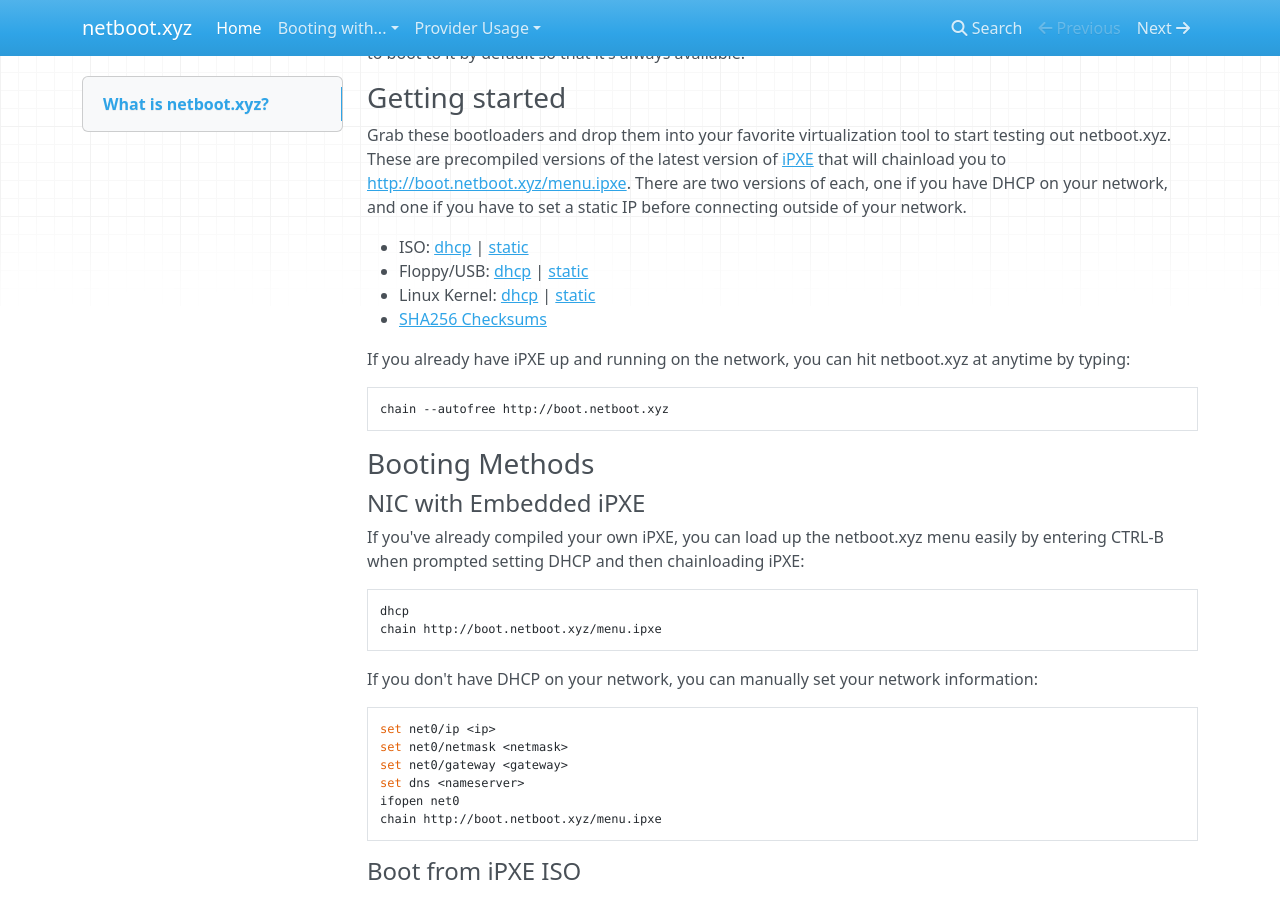
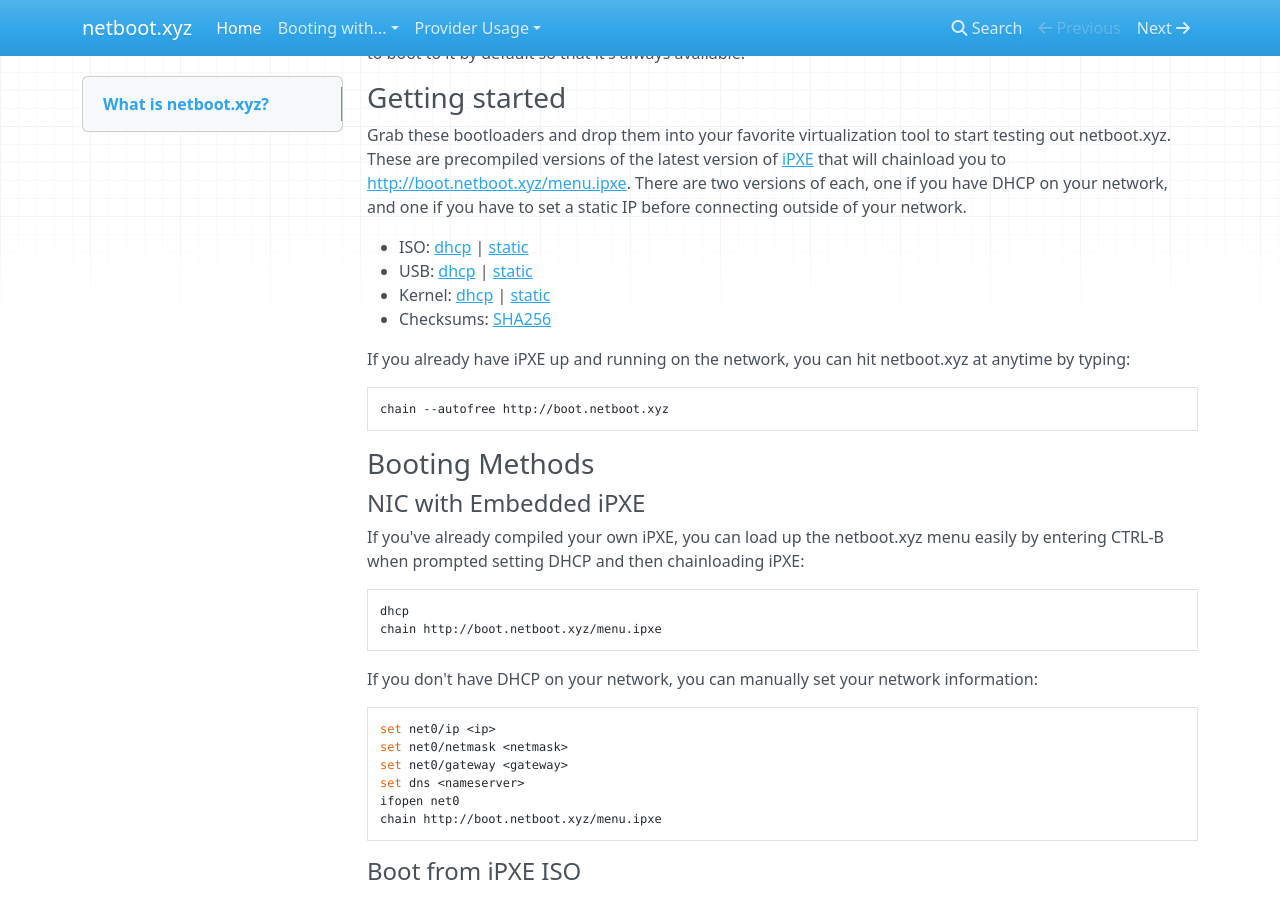
Before and after one commit to netbootxyz/netboot.xyz, an MkDocs documentation site: the page built from docs/index.md, in a window 1280 px wide and 900 px high, scrolled down 593 px. Built offline with MkDocs 1.6.1, drawn with Linux system fonts in a browser that asks for light colours; nearby versions of some CDN libraries; old or Windows-style settings are respelled for this version of MkDocs.

Commit message:
Fixes to bootloader links

```diff
--- a/docs/index.md
+++ b/docs/index.md
@@ -11,9 +11,9 @@
 Grab these bootloaders and drop them into your favorite virtualization tool to start testing out netboot.xyz.  These are precompiled versions of the latest version of [iPXE](http://https://github.com/ipxe/ipxe) that will chainload you to [http://boot.netboot.xyz/menu.ipxe](http://boot.netboot.xyz/menu.ipxe).  There are two versions of each, one if you have DHCP on your network, and one if you have to set a static IP before connecting outside of your network.
 
 * ISO: [dhcp](http://boot.netboot.xyz/ipxe/netboot.xyz-dhcp.iso) | [static](http://boot.netboot.xyz/ipxe/netboot.xyz-static.iso)
-* Floppy/USB: [dhcp](http://boot.netboot.xyz/ipxe/netboot.xyz-dhcp.dsk) | [static](http://boot.netboot.xyz/ipxe/netboot.xyz-dhcp.dsk)
-* Linux Kernel: [dhcp](http://boot.netboot.xyz/ipxe/netboot.xyz-dhcp.lkrn) | [static](http://boot.netboot.xyz/ipxe/netboot.xyz-static.lkrn)
-* [SHA256 Checksums](http://boot.netboot.xyz/ipxe/netboot.xyz-sha256-checksums.txt)
+* USB: [dhcp](http://boot.netboot.xyz/ipxe/netboot.xyz-dhcp.usb) | [static](http://boot.netboot.xyz/ipxe/netboot.xyz-static.usb)
+* Kernel: [dhcp](http://boot.netboot.xyz/ipxe/netboot.xyz-dhcp.lkrn) | [static](http://boot.netboot.xyz/ipxe/netboot.xyz-static.lkrn)
+* Checksums: [SHA256](http://boot.netboot.xyz/ipxe/netboot.xyz-sha256-checksums.txt)
 
 If you already have iPXE up and running on the network, you can hit netboot.xyz at anytime by typing:
 
```
Also changed, not shown: README.md (+3 -3 lines).
